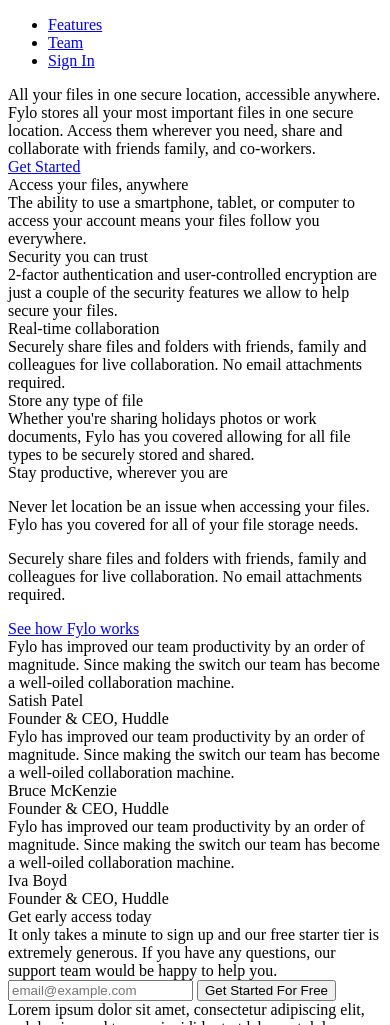
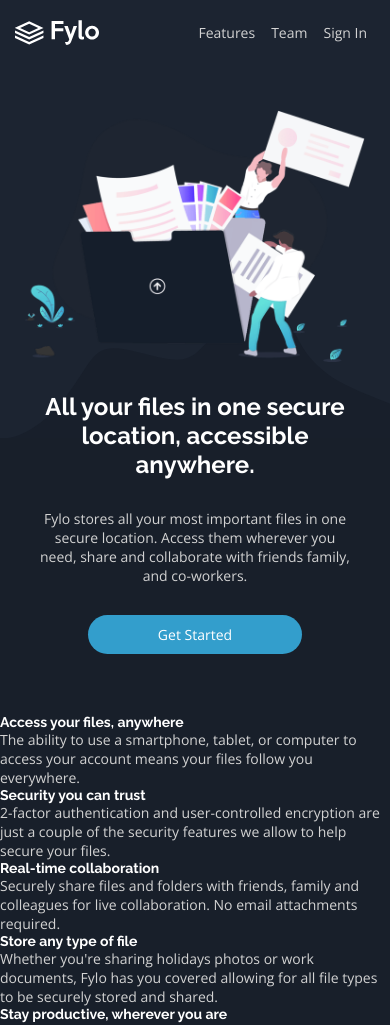
Before and after one commit to ittybe/fylo-landing-page, a website built with webpack: page src/index.html in a window 390 px wide. Shown: the top 1025 px of the page. Built offline with nearby package versions, Linux system fonts and the light colour scheme.

Commit message:
curvy for mobile version

```diff
--- a/src/index.html
+++ b/src/index.html
@@ -24,7 +24,9 @@
   <div class="page-wrapper">
     <div class="header-wrapper">
       <div class="top-header">
-        <div class="logo-wrapper"></div>
+        <div class="logo-wrapper">
+          <img src="./assets/logo.svg" alt="">
+        </div>
         <ul class="menu">
           <li><a href="#">Features</a></li>
           <li><a href="#">Team</a></li>
@@ -32,10 +34,13 @@
         </ul>
       </div>
       <div class="middle-header">
-        <div class="image-wrapper"></div>
+        <div class="image-wrapper">
+          <img src="./assets/illustration-intro.png" alt="">
+        </div>
+
         <div class="heading">All your files in one secure location, accessible anywhere.</div>
         <div class="text">Fylo stores all your most important files in one secure location. Access them wherever
-          you need, share and collaborate with friends family, and co-workers.</div>
+            you need, share and collaborate with friends family, and co-workers.</div>
         <a href="#" class="button">Get Started</a>
       </div>
     </div>
@@ -121,7 +126,7 @@
         <div class="text">It only takes a minute to sign up and our free starter tier is extremely generous. If you have any
           questions, our support team would be happy to help you.</div>
         <input type="text" placeholder="email@example.com">
-        <button>Get Started For Free</button>
+        <button class="button">Get Started For Free</button>
       </div>
     </div>
     <div class="footer-wrapper">
--- a/src/index.js
+++ b/src/index.js
@@ -1,4 +1,5 @@
 import variables from "./variables.css"
+import cssmobile from "./mobile-styles.css"
 
 import brands from "../node_modules/@fortawesome/fontawesome-free/js/brands"
 import solid from "../node_modules/@fortawesome/fontawesome-free/js/solid"
--- a/src/mobile-styles.css
+++ b/src/mobile-styles.css
@@ -5,3 +5,131 @@
 img {
     display: block;
 }
+
+body {
+    margin: 0;
+    font-family: var(--font-family-body);
+    font-size: var(--font-size-body);
+    font-weight: var(--weight-thin);
+    color: var(--neutral-white);
+}
+
+.heading {
+    font-weight: var(--weight-bold);
+    font-family: var(--font-family-heading);
+
+}
+
+.text {
+    color: var(--neutral-gray);
+}
+
+.header-wrapper {
+    background-color: var(--primary-dark-blue-intro);
+    /* padding: var(--page-top-bottom-padding-mobile)
+            var(--page-sides-padding-mobile)
+            120px; */
+    position: relative;
+    background-image: url(./assets/bg-curvy-mobile.svg);
+    background-repeat: no-repeat;
+    background-size: 100%;
+    background-position: 0 60%;
+}
+
+.header-wrapper > * {
+    z-index: 100;
+}
+
+.header-wrapper::after {
+    content: "";
+    width: 100%;
+    height: 33%;
+    position: absolute;
+    bottom: 0;
+    z-index: 1;
+    background-color: var(--primary-dark-blue-main-bg);
+}
+
+.logo-wrapper {
+    display: flex;
+    justify-content: center;
+    align-items: center;
+}
+
+.page-wrapper {
+    background-color: var(--primary-dark-blue-main-bg);
+}
+
+.top-header {
+    display: flex;
+    justify-content: space-between;
+    margin-bottom: 60px;
+    padding-top: var(--page-top-bottom-padding-mobile);
+    padding-left: var(--page-top-bottom-padding-mobile);
+    padding-right: var(--page-top-bottom-padding-mobile);
+}
+
+.top-header .logo-wrapper img{
+    width: 6em;
+}
+
+.menu {
+    display: flex;
+    flex-direction: row;
+    list-style: none;
+    padding: 0;
+    margin: 0;
+}
+
+.menu li {
+    margin: 8px;
+}
+
+.menu a:link, .menu a:visited {
+    color: var(--neutral-gray);
+    text-decoration: none;
+}
+
+.menu a:hover {
+    text-decoration: underline;
+    color: var(--neutral-white);
+}
+
+.middle-header {
+    display: flex;
+    justify-content: center;
+    align-items: center;
+    flex-direction: column;
+    text-align: center;
+    margin-left: var(--page-sides-padding-mobile);
+    margin-right: var(--page-sides-padding-mobile);
+    margin-bottom: 60px;
+
+    /* for z index */
+    position: relative;
+}
+
+.middle-header .image-wrapper img {
+    width: 100%;
+}
+
+.middle-header .heading{
+    font-size: x-large;
+    margin-top: 30px;
+}
+
+.middle-header .text {
+    padding: 30px 15px;
+}
+
+.middle-header .button:link,.middle-header .button:visited {
+    background-color: var(--blue-cta-gradient);
+    color: var(--neutral-white);
+    border-radius: 25px;
+    padding: 10px 70px;
+    text-decoration: none;
+}
+
+.middle-header .button:hover{
+    background-color: var(--cyan-cta-gradient);
+}
--- a/src/variables.css
+++ b/src/variables.css
@@ -2,7 +2,7 @@
     --font-family-heading: 'Raleway', sans-serif;
     --font-family-body: 'Open Sans', sans-serif;
 
-    --weight-normal: 400;
+    --weight-thin: 400;
     --weight-bold: 700;
 
     --font-size-body: 14px;
@@ -18,5 +18,7 @@
     --light-red: hsl(0, 100%, 63%);
 
     --neutral-white: hsl(0, 0%, 100%);
-
+    --neutral-gray: rgb(211, 211, 211);
+    --page-sides-padding-mobile: 25px;
+    --page-top-bottom-padding-mobile: 15px;
 }
```
